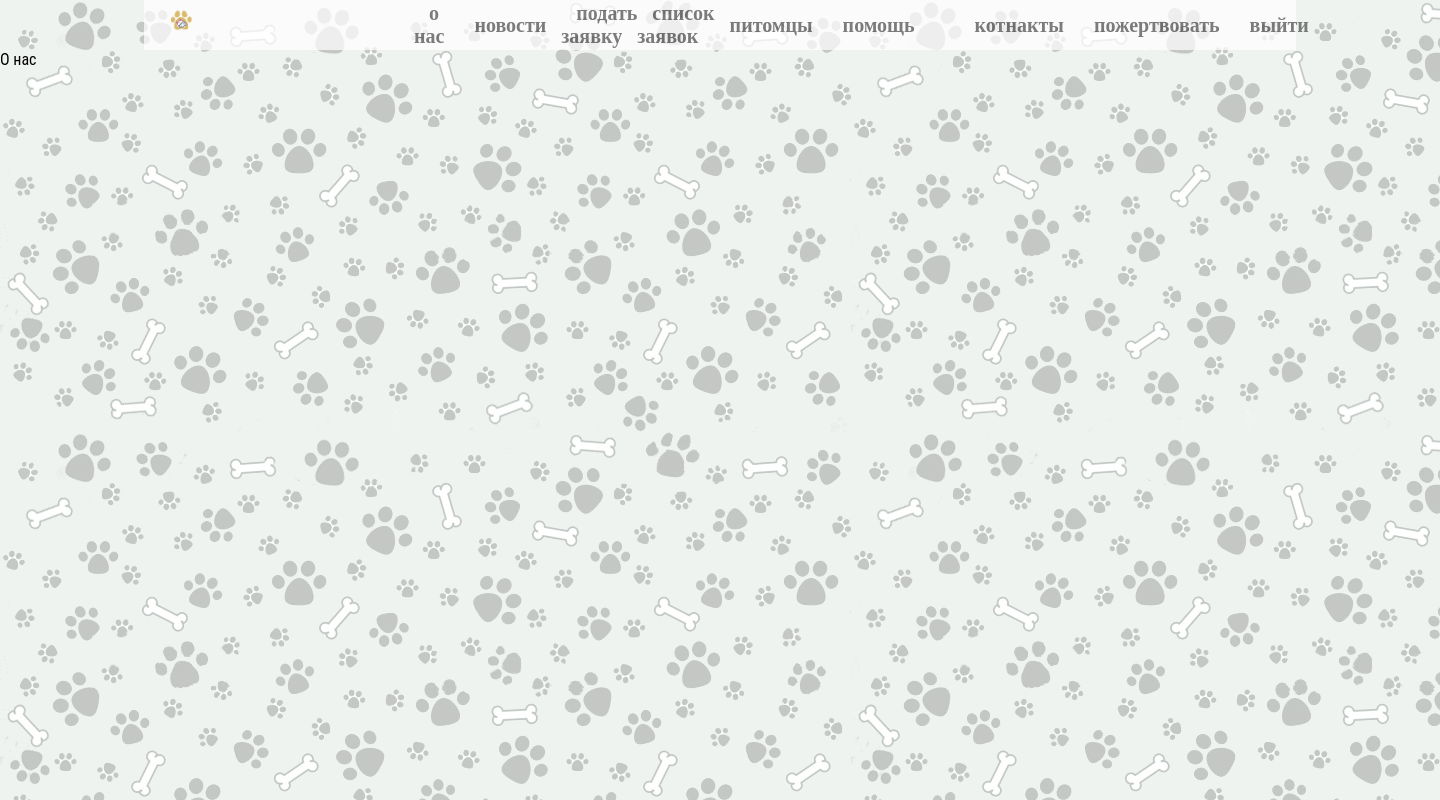
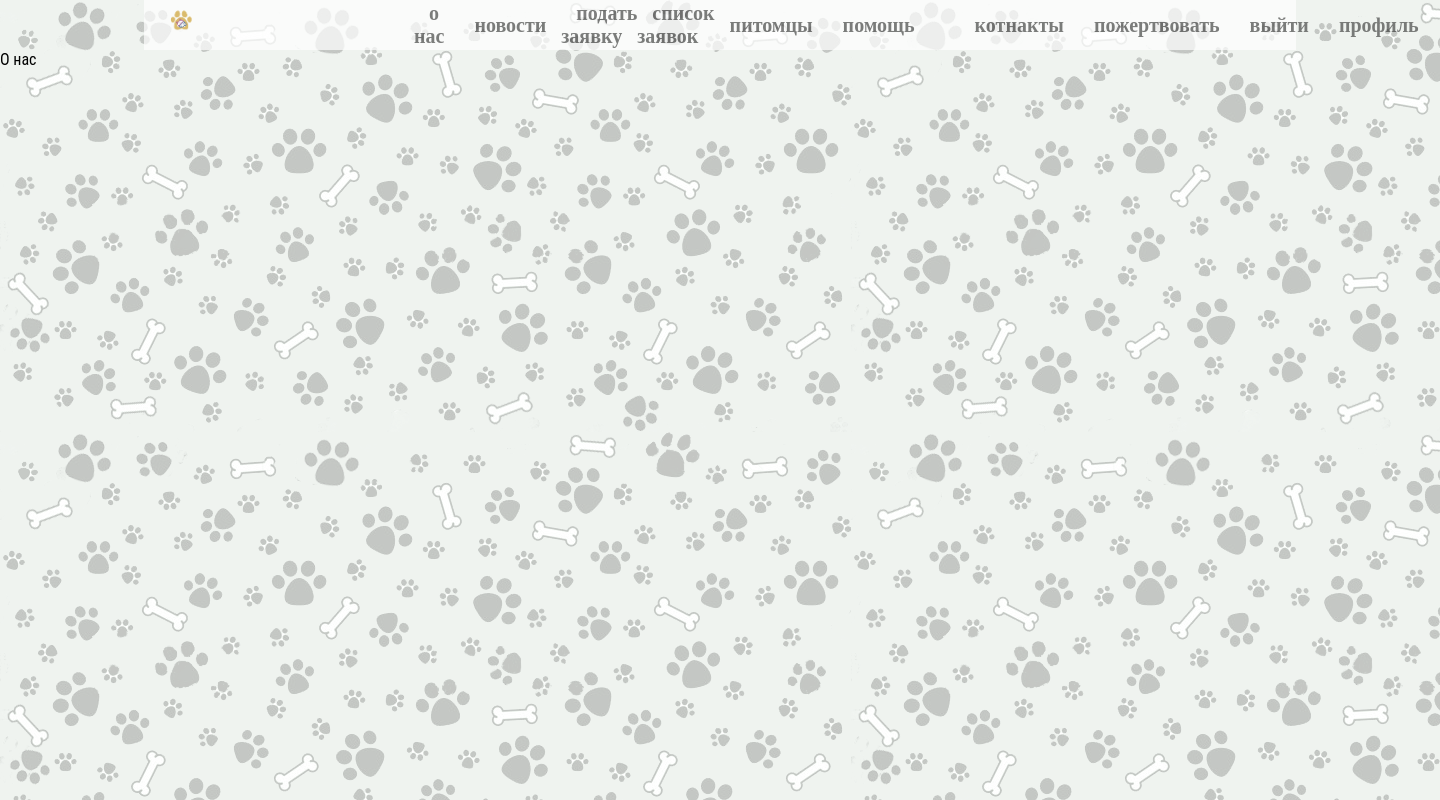
Before and after one commit to Ga3B/OrenHackaProject, a Django app: page /about/ in a window 1440 px wide. Run offline with Django 3.2, Linux system fonts and the light colour scheme; a user stored in the database is signed in.

Commit message:
Update base.html

```diff
--- a/catodog/catodog/templates/base.html
+++ b/catodog/catodog/templates/base.html
@@ -30,7 +30,7 @@
                 <li><a href="{% url 'donate' %}">пожертвовать</a></li>
                 {% if request.user.is_authenticated %}
                 <li><a href="/accounts/logout/">выйти</a></li>
-                <li><a href="{% url 'profile' %}"></a></li>
+                <li><a href="{% url 'profile' %}">профиль</a></li>
                 {% else %}
                 <li><a href="/accounts/login/">войти</a></li>
                 {% endif %}
```
